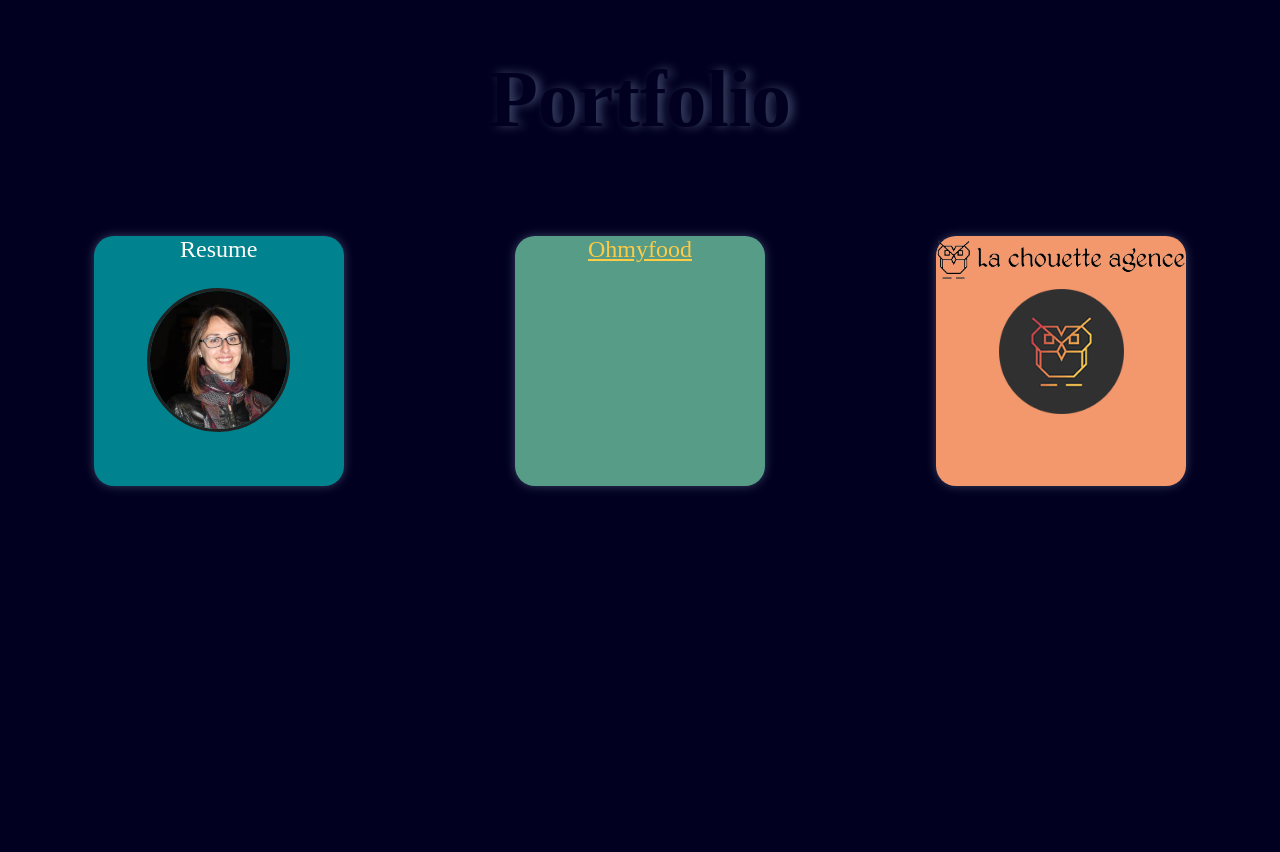
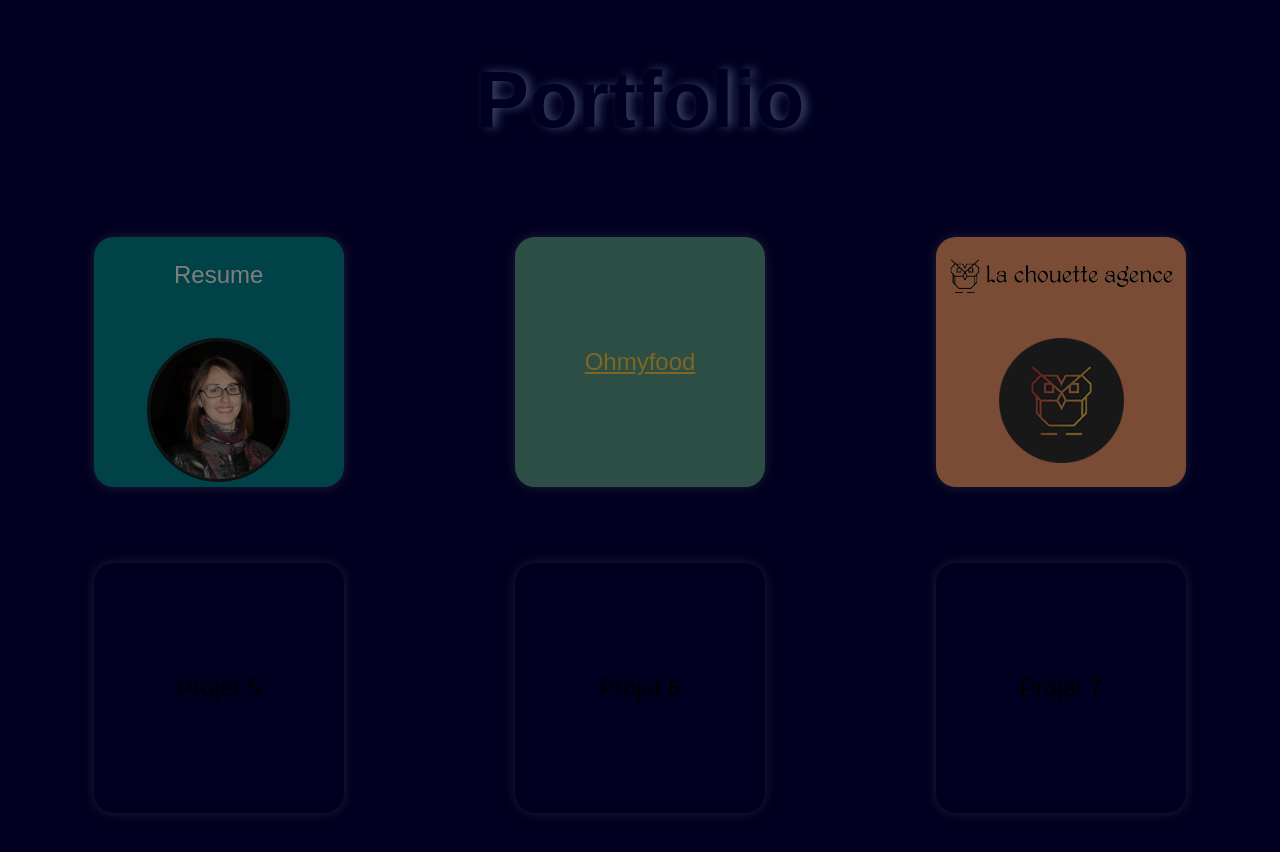
Before and after one commit to 08rose08/08rose08.github.io, a plain HTML site: page index.html in a window 1280 px wide. Before the commit the page ends 800 px from the top, so only its background shows below. Drawn offline with Linux system fonts and the light colour scheme.

Commit message:
page d'accueil avec qqes animations

```diff
--- a/accueil.css
+++ /dev/null
@@ -1,54 +0,0 @@
-body{
-    background-color: #020020;
-}
-h1{
-    text-shadow: 5px 0 10px #394164;
-    font-size: 500%;
-    color: #020020;
-    text-align: center;
-    transition: text-shadow 500ms ease-in-out;
-}
-h1:hover{
-    text-shadow: 5px 0 10px #757EA9;
-}
-.portfolio{
-    display: flex;
-    flex-wrap: wrap;
-    justify-content: space-around;
-}
-.item{
-    width: 250px;
-    height: 250px;
-    margin: 3%;
-    box-shadow: 0 0 10px #394164;
-    text-align: center;
-    font-size: 150%;
-    border-radius: 20px;
-}
-.item:hover{
-    box-shadow: inset -3px -3px 10px #394164;
-}
-.cv{
-    background-color: #00838F;
-    color: #FFFCF8;
-}
-.profil{
-    width: 55%;
-    height: auto;
-    border: 3px solid #212121;
-    border-radius: 100%;
-    margin: 10%;
-}
-.ohmyfood{
-    background-color: #579C87;
-    color: #FDCB46;
-}
-.lachouette{
-    background-color: #F3976C;
-}
-.logo-agence{
-    width: 100%;
-}
-.logo-chouette{
-    width: 50%;
-}
--- a/index.html
+++ b/index.html
@@ -6,25 +6,36 @@
 
     <title>Naudin Rose, WebDeveloper </title>
 
-    <link rel="stylesheet" href="accueil.css" />
+    <link rel="stylesheet" href="index.css" />
     <script src="https://kit.fontawesome.com/f7591675f1.js" crossorigin="anonymous"></script>
 
 </head>
-<body>
+<body class="fond">
     <h1>
         Portfolio
     </h1>
     <div class="portfolio">
-        <div class="item cv">
-            Resume
-            <a href="CV-NaudinRose/index.html"><img src="CV-NaudinRose/profil2.png" class="profil" alt="Portrait de Rose Naudin"></a>
+        <div class="portfolio__item cv">
+            <p>Resume</p>
+            <a href="CV-NaudinRose/index.html"><img src="CV-NaudinRose/profil2.png" class="cv__profil" alt="Portrait de Rose Naudin"></a>
         </div>
-        <div class="item ohmyfood">
-            <a class ="ohmyfood" href="Ohmyfood/accueil.html">Ohmyfood</a>
+        <div class="portfolio__item ohmyfood">
+            <span><a class ="ohmyfood" href="Ohmyfood/accueil.html">Ohmyfood</a></span>
         </div>
-        <div class="item lachouette">
+        <div class="portfolio__item lachouette">
             <a href="LaChouetteAgence/index.html"><img src="LaChouetteAgence/img/la-chouette-agence.png" class="logo-agence" alt="Logo de La chouette agence"></a>
             <a href="LaChouetteAgence/index.html"><img src="LaChouetteAgence/img/logo.png" class="logo-chouette" alt="Logo de La chouette agence : une chouette stylisée."></a>
         </div>
+        <div class="portfolio__item">
+            Projet 5
+        </div>
+        <div class="portfolio__item">
+            Projet 6
+        </div>
+        <div class="portfolio__item">
+            Projet 7
+        </div>
     </div>
+    <!--<a href='https://pngtree.com/so/ciel-étoilé-fantastique'>ciel-étoilé-fantastique png from pngtree.com</a>
+    <a href='https://pngtree.com/so/violet'>violet png from pngtree.com</a>-->
 </body>
--- /dev/null
+++ b/index.scss
@@ -0,0 +1,61 @@
+.fond{
+    background-color: #020020;
+    font-family: Arial, Helvetica, sans-serif;
+}
+h1{
+    text-shadow: 5px 0 10px #394164;
+    font-size: 500%;
+    color: #020020;
+    text-align: center;
+    transition: text-shadow 500ms ease-in-out;
+    &:hover{
+        text-shadow: 5px 0 10px #757EA9;
+    }
+}
+.portfolio{
+    display: flex;
+    flex-wrap: wrap;
+    justify-content: space-around;
+    &__item{
+        display: flex;
+        flex-direction: column;
+        justify-content: space-around;
+        width: 250px;
+        height: 250px;
+        margin: 3%;
+        box-shadow: 0 0 10px #394164;
+        text-align: center;
+        font-size: 150%;
+        border-radius: 20px;
+        filter: brightness(50%);
+        transition: all 300ms ease-in-out;
+        &:hover{
+            box-shadow: inset -3px -3px 10px #394164;
+            filter: brightness(100%);
+        }
+    }
+}
+.cv{
+    background-color: #00838F;
+    color: #FFFCF8;
+    &__profil{
+        width: 55%;
+        height: auto;
+        border: 3px solid #212121;
+        border-radius: 100%;
+        margin: 10%;
+    }
+}
+.ohmyfood{
+    background-color: #579C87;
+    color: #FDCB46;
+}
+.lachouette{
+    background-color: #F3976C;
+}
+.logo-agence{
+    width: 90%;
+}
+.logo-chouette{
+    width: 50%;
+}
```
Also changed, not shown: index.css (added), notebook.jpg (deleted), 1 other file.
